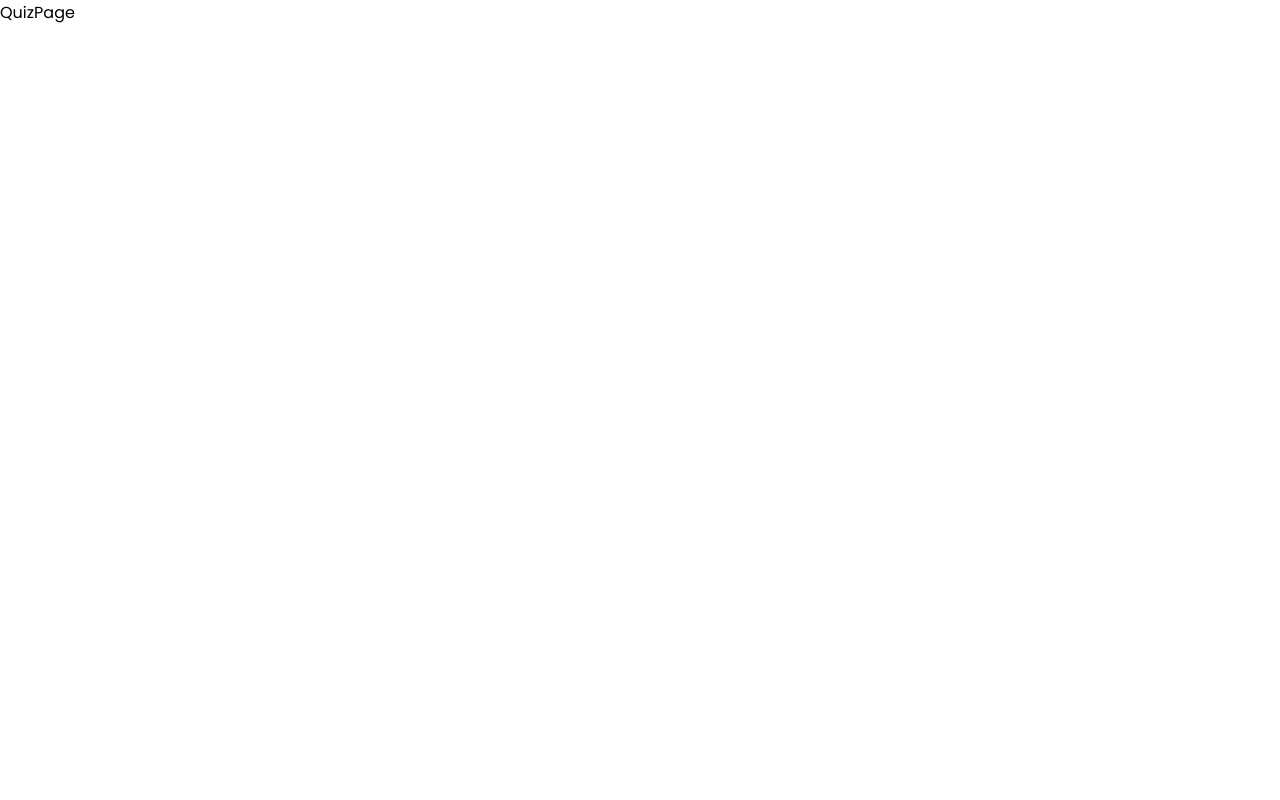
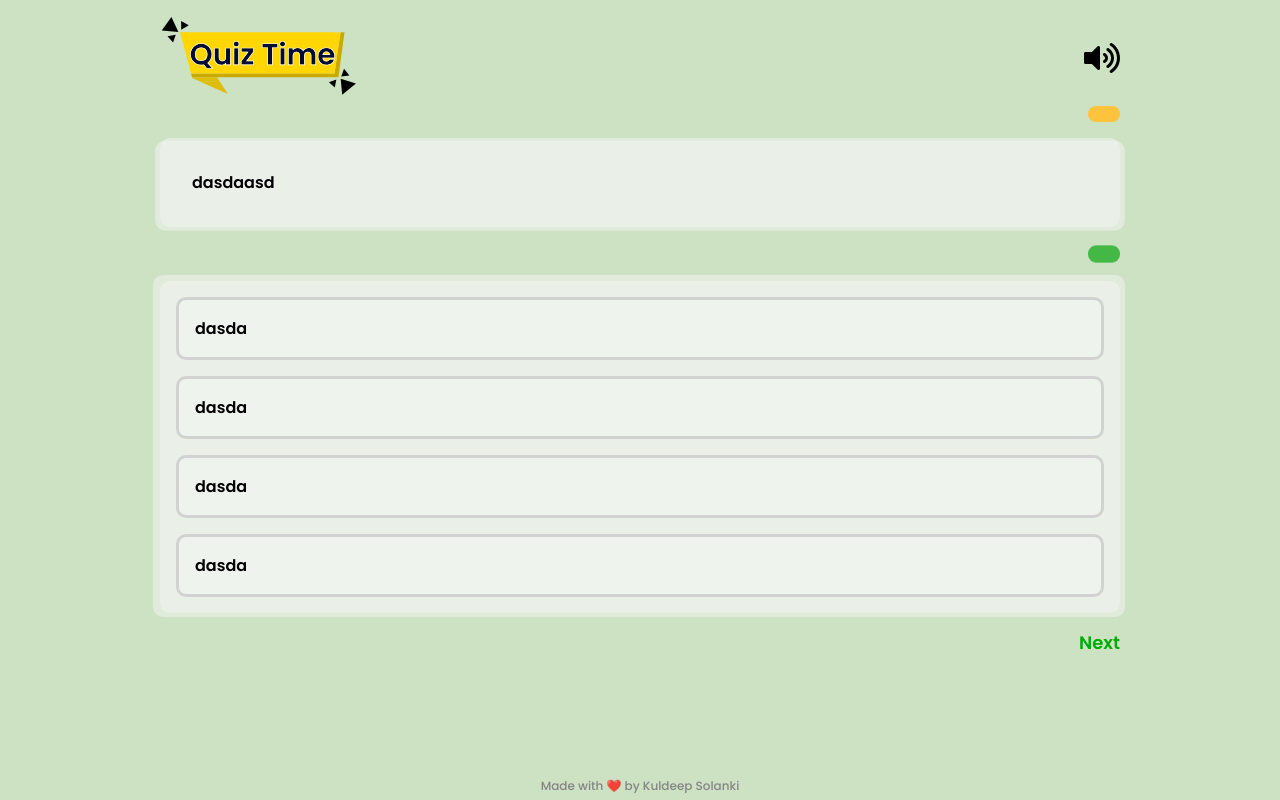
Before and after one commit to kuldp18/quiz-time, a React (Vite) app: page /quiz in a window 1280 px wide. Built offline with nearby package versions, Linux system fonts and the light colour scheme.

Commit message:
setup pages and handle theme changes

```diff
--- a/src/App.jsx
+++ b/src/App.jsx
@@ -2,6 +2,7 @@ import { Link } from "react-router";
 import logo from "./assets/images/logo.svg";
 
 import "./app.css";
+import Footer from "./components/Footer";
 
 const App = () => {
   return (
@@ -20,7 +21,7 @@ const App = () => {
 
       <section className="high-score"></section>
 
-      <footer className="footer">Made with ❤️ by Kuldeep Solanki</footer>
+      <Footer />
     </main>
   );
 };
--- /dev/null
+++ b/src/components/Footer.jsx
@@ -0,0 +1,5 @@
+const Footer = () => {
+  return <footer className="footer">Made with ❤️ by Kuldeep Solanki</footer>;
+};
+
+export default Footer;
--- a/src/main.jsx
+++ b/src/main.jsx
@@ -5,9 +5,11 @@ import App from "./App.jsx";
 import QuizPage from "./pages/QuizPage.jsx";
 import ResultPage from "./pages/ResultPage.jsx";
 import { BrowserRouter, Routes, Route } from "react-router";
+import GlobalContextProvider from "./contexts/GlobalContext.jsx";
 
 createRoot(document.getElementById("root")).render(
   <StrictMode>
+    <GlobalContextProvider>
       <BrowserRouter>
         <Routes>
           <Route path="/" element={<App />} />
@@ -15,5 +17,6 @@ createRoot(document.getElementById("root")).render(
           <Route path="result" element={<ResultPage />} />
         </Routes>
       </BrowserRouter>
+    </GlobalContextProvider>
   </StrictMode>
 );
--- a/src/pages/QuizPage.jsx
+++ b/src/pages/QuizPage.jsx
@@ -1,6 +1,65 @@
+import Footer from "../components/Footer";
+import logo from "../assets/images/logo.svg";
+import volume from "../assets/images/volume.svg";
+import { Link } from "react-router";
+import { useGlobalContext } from "../contexts/useGlobalContext";
 import "./quiz.css";
+import { useEffect, useRef } from "react";
 
 const QuizPage = () => {
-  return <div>QuizPage</div>;
+  const { state } = useGlobalContext();
+  const nextRef = useRef(null);
+  const timeRef = useRef(null);
+
+  useEffect(() => {
+    // change theme
+    document.body.classList.add(`quiz-${state.theme}`);
+    nextRef.current.classList.add(`next-${state.theme}`);
+    timeRef.current.classList.add(`time-label-${state.theme}`);
+  }, [state.theme]);
+
+  return (
+    <main className="quiz-container">
+      <header className="quiz-header">
+        <section>
+          <div className="logo">
+            <Link to="/">
+              <img src={logo} alt="Quiz Time" />
+            </Link>
+          </div>
+          <div className="volume">
+            <img src={volume} alt="Volume" />
+          </div>
+        </section>
+
+        <div className="label progress-label">
+          <p id="progress"></p>
+        </div>
+      </header>
+
+      <section className="quiz">
+        <div className="question">
+          <p id="question">dasdaasd</p>
+        </div>
+
+        <div className="label time-label" ref={timeRef}>
+          <p id="timeLeft"></p>
+        </div>
+
+        <div className="options">
+          <div className="option">dasda</div>
+          <div className="option">dasda</div>
+          <div className="option">dasda</div>
+          <div className="option">dasda</div>
+        </div>
+
+        <div ref={nextRef} className="next">
+          <p id="nextBtn">Next</p>
+        </div>
+      </section>
+
+      <Footer />
+    </main>
+  );
 };
 export default QuizPage;
--- a/src/pages/ResultPage.jsx
+++ b/src/pages/ResultPage.jsx
@@ -2,7 +2,8 @@ import logo from "../assets/images/logo.svg";
 import linkedIn from "../assets/images/linkedin.svg";
 import twitter from "../assets/images/twitter.svg";
 import instagram from "../assets/images/instagram.svg";
-
+import Footer from "../components/Footer";
+import { Link } from "react-router";
 import "./result.css";
 
 const ResultPage = () => {
@@ -35,11 +36,11 @@ const ResultPage = () => {
 
       <section className="quote">
         <p className="quote-text"></p>
-        <a className="green-button result-btn" href="../index.html">
+        <Link className="green-button result-btn" to="/">
           <div className="layer">
             <p>Retry</p>
           </div>
-        </a>
+        </Link>
       </section>
 
       <section className="share">
@@ -51,7 +52,7 @@ const ResultPage = () => {
         </div>
       </section>
 
-      <footer className="footer">Made with ❤️ by Kuldeep Solanki</footer>
+      <Footer />
     </main>
   );
 };
--- a/src/reducers/quizReducer.js
+++ b/src/reducers/quizReducer.js
@@ -8,4 +8,17 @@ export const initialState = {
   score: 0,
 };
 
-export const quizReducer = (state, action) => {};
+export const quizReducer = (state, action) => {
+  switch (action.type) {
+    case "CHANGE_THEME": {
+      if (!action.value) throw new Error("Empty theme color");
+      return { ...state, theme: action.value };
+    }
+    default:
+      throw new Error("Invalid action type in dispatch");
+  }
+};
+
+export const ACTION_TYPES = {
+  CHANGE_THEME: "CHANGE_THEME",
+};
```
Lines whose indentation alone changed are shown as unchanged.
